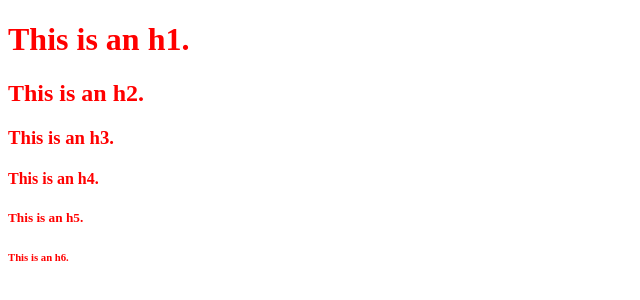
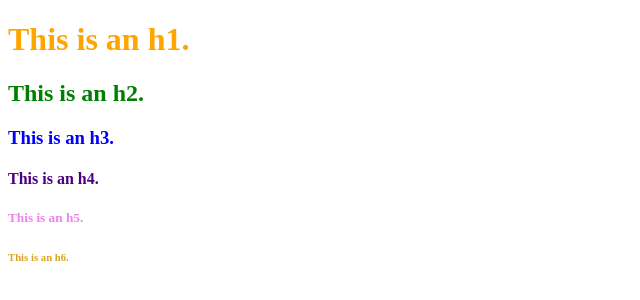
Before and after one commit to gabeaustin/DOM-Drills, a plain HTML site: page index.html in a window 1280 px wide. Shown: the whole page, without its empty margins (0-640 px from the left). Drawn offline with Linux system fonts and the light colour scheme.

Commit message:
added code to change the class names of all the divs

```diff
--- a/scripts.js
+++ b/scripts.js
@@ -15,7 +15,7 @@ document.addEventListener("DOMContentLoaded", function() {
     div.appendChild(h1);
     // append the div to the body
     document.body.appendChild(div); // it will not show up w/o this line
-    // let h1ClassName = div.className = "h1";
+    let h1ClassName = h1.className = "h1";
 
     /* Number 5 */
     // create a h2 element
@@ -27,28 +27,32 @@ document.addEventListener("DOMContentLoaded", function() {
     // append it to the same div the h1 one is
     div.appendChild(h2);
     // give a class name
-    // let h2ClassName = div.className = "h2";
+    let h2ClassName = h2.className = "h2";
 
     /* Numbers 6 & 7 */
     let h3 = document.createElement("h3");
     let h3Text = document.createTextNode("This is an h3.");
     h3.appendChild(h3Text);
     div.appendChild(h3);
+    let h3ClassName = h3.className = "h3";
 
     let h4 = document.createElement("h4");
     let h4Text = document.createTextNode("This is an h4.");
     h4.appendChild(h4Text);
     div.appendChild(h4);
+    let h4ClassName = h4.className = "h4";
 
     let h5 = document.createElement("h5");
     let h5Text = document.createTextNode("This is an h5.");
     h5.appendChild(h5Text);
     div.appendChild(h5);
+    let h5ClassName = h5.className = "h5";
 
     let h6 = document.createElement("h6");
     let h6Text = document.createTextNode("This is an h6.");
     h6.appendChild(h6Text);
     div.appendChild(h6);
+    let h6ClassName = h6.className = "h6";
 
 
 
--- a/styles.css
+++ b/styles.css
@@ -1,6 +1,6 @@
-.header-container {
+/* .header-container {
     color: red;
-}
+} */
 
 .h1 {
     color: orange;
```
